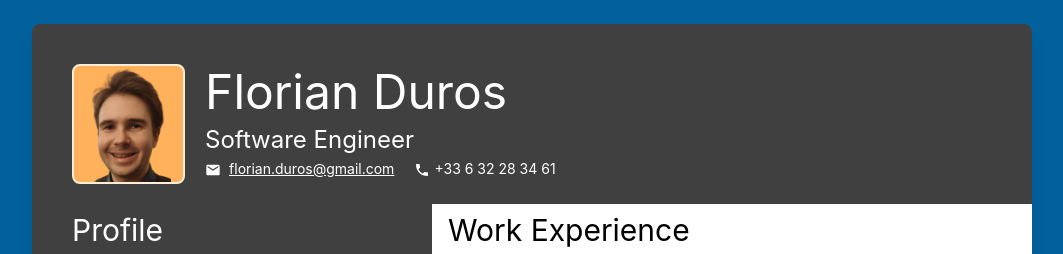
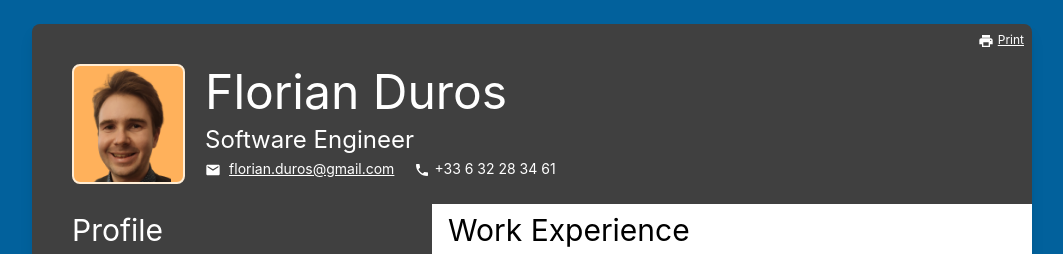
Before and after one commit to florianduros/florianduros.github.io, a React (Create React App) app: page / in a window 1280 px wide. Shown: the top 254 px of the page, without its empty margins (108-1171 px from the left). Built offline with nearby package versions, Linux system fonts and the light colour scheme.

Commit message:
add print button

```diff
--- a/src/components/Header/Header.tsx
+++ b/src/components/Header/Header.tsx
@@ -1,9 +1,9 @@
 import { Photo } from "./Photo";
-import { MdEmail, MdPhone } from "react-icons/md";
+import { MdEmail, MdPhone, MdPrint } from "react-icons/md";
 
 export function Header() {
   return (
-    <div className="desktop:px-10 desktop:pt-10 desktop:pb-5 mobile:p-3 bg-neutral-700 text-white rounded-t-lg flex items-center desktop:w-header">
+    <div className="desktop:px-10 desktop:pt-10 desktop:pb-5 desktop:w-header mobile:p-3 relative bg-neutral-700 text-white rounded-t-lg flex items-center">
       <Photo />
       <div className="ml-5">
         <h1 className="desktop:text-5xl mobile:text-xl mobile:font-bold mb-2">
@@ -26,6 +26,13 @@ export function Header() {
           </a>
         </div>
       </div>
+      <button
+        className="absolute underline m-2 top-0 right-0 text-xs"
+        onClick={() => window.print()}
+      >
+        <MdPrint className="inline text-base mr-1" />
+        Print
+      </button>
     </div>
   );
 }
```
